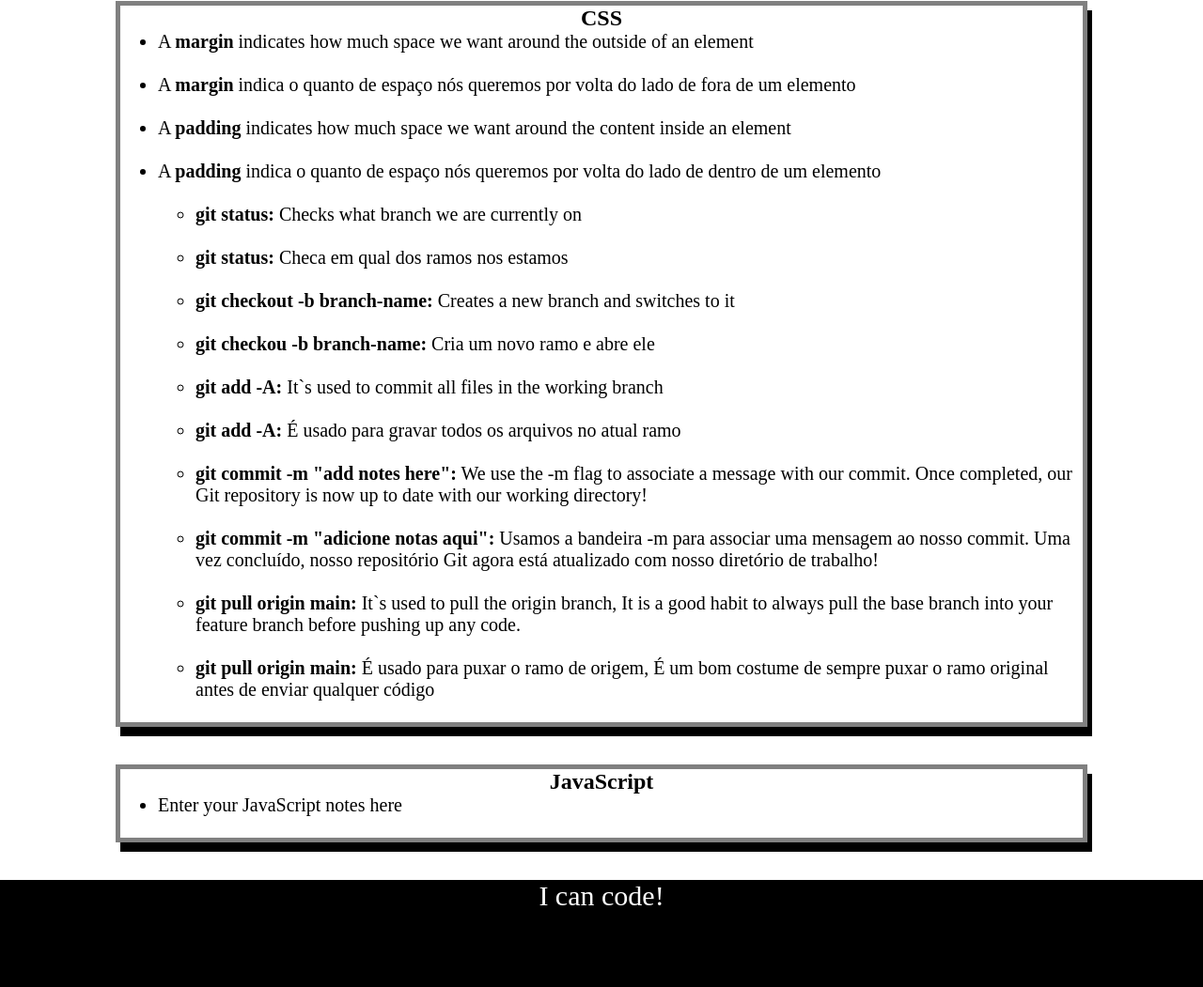
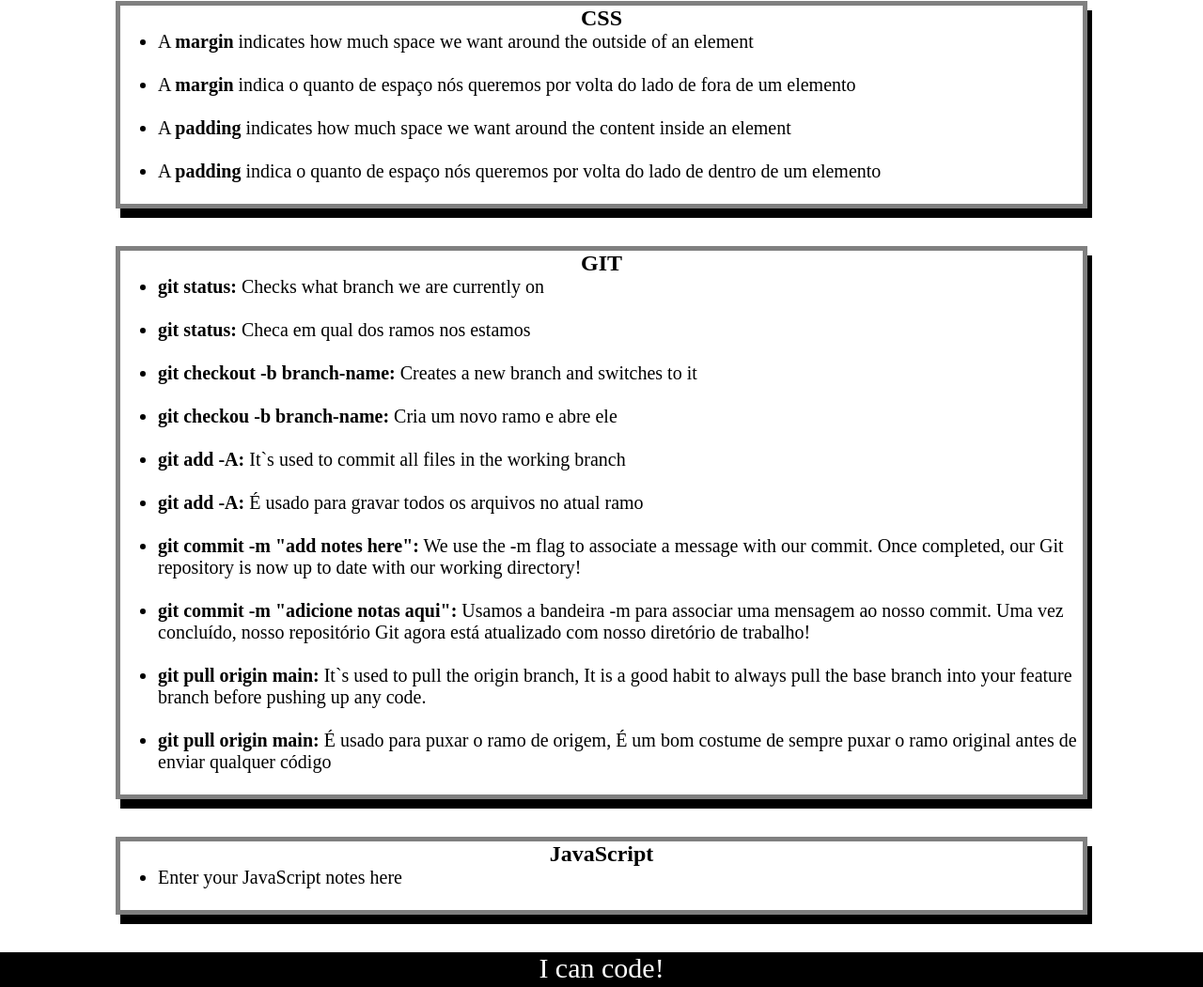
Before and after one commit to Erikrainer/prework-study-guide, a plain HTML site: page index.html in a window 1280 px wide. Shown: the part 420-1471 px from the top of the page at 94% size. Drawn offline with Linux system fonts and the light colour scheme.

Commit message:
added CSS to project

```diff
--- a/index.html
+++ b/index.html
@@ -36,7 +36,11 @@
           <li>A <b>padding</b> indicates how much space we want around the content inside an element</li>
           <br>
           <li>A <b>padding</b> indica o quanto de espaço nós queremos por volta do lado de dentro de um elemento</li>
-          <br>
+            <br>
+        </ul>
+      </section>
+      <section class="card" id="git-section">
+        <h2>GIT</h2>
         <ul>
           <li><b>git status:</b> Checks what branch we are currently on</li>
           <br>
```
